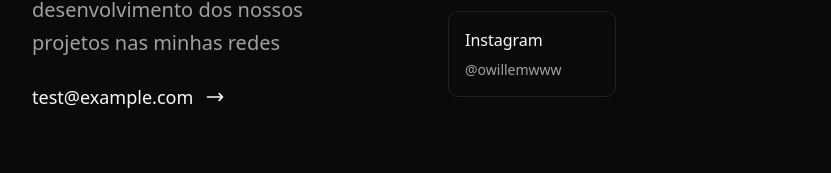
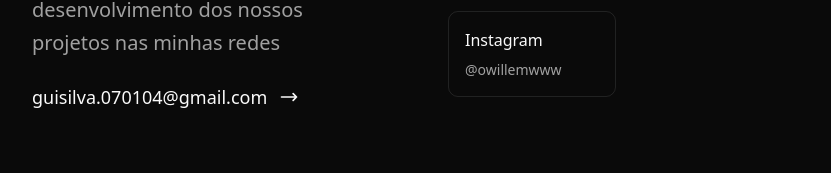
Before and after one commit to guisilva10/willem, a Next.js app: page / in a window 1280 px wide. Shown: the part 3331-3504 px from the top of the page, without its empty margins (224-1055 px from the left). Built offline with nearby package versions, Linux system fonts and the light colour scheme.

Commit message:
fix: adjust the email contact

```diff
--- a/src/app/page.tsx
+++ b/src/app/page.tsx
@@ -22,7 +22,7 @@ export default function Home() {
           }
         });
       },
-      { threshold: 0.3, rootMargin: "0px 0px -20% 0px" }
+      { threshold: 0.3, rootMargin: "0px 0px -20% 0px" },
     );
 
     sectionsRef.current.forEach((section) => {
@@ -336,11 +336,11 @@ export default function Home() {
 
                 <div className="space-y-4">
                   <Link
-                    href="mailto:test@example.com"
+                    href="mailto:guisilva.070104@gmail.com"
                     className="group flex items-center gap-3 text-foreground hover:text-muted-foreground transition-colors duration-300"
                   >
                     <span className="text-base sm:text-lg">
-                      test@example.com
+                      guisilva.070104@gmail.com
                     </span>
                     <svg
                       className="w-5 h-5 transform group-hover:translate-x-1 transition-transform duration-300"
```
Also changed, not shown: package.json (+20 -20 lines), 1 other file (tests, documents, lock files or other folders).
